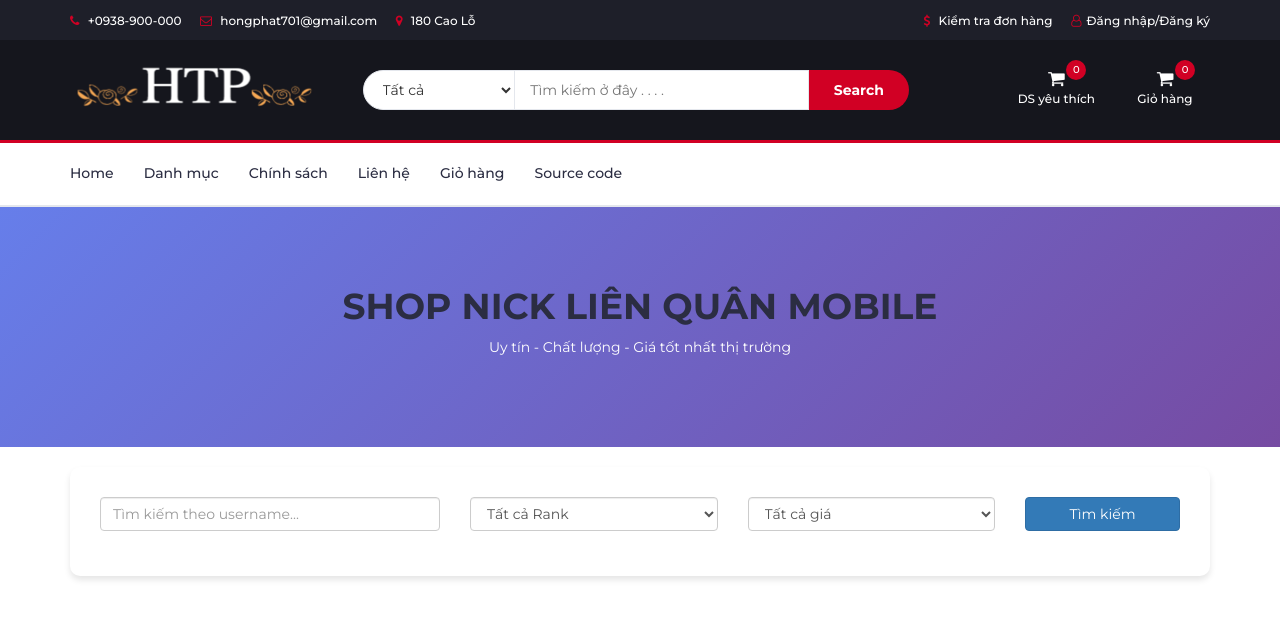
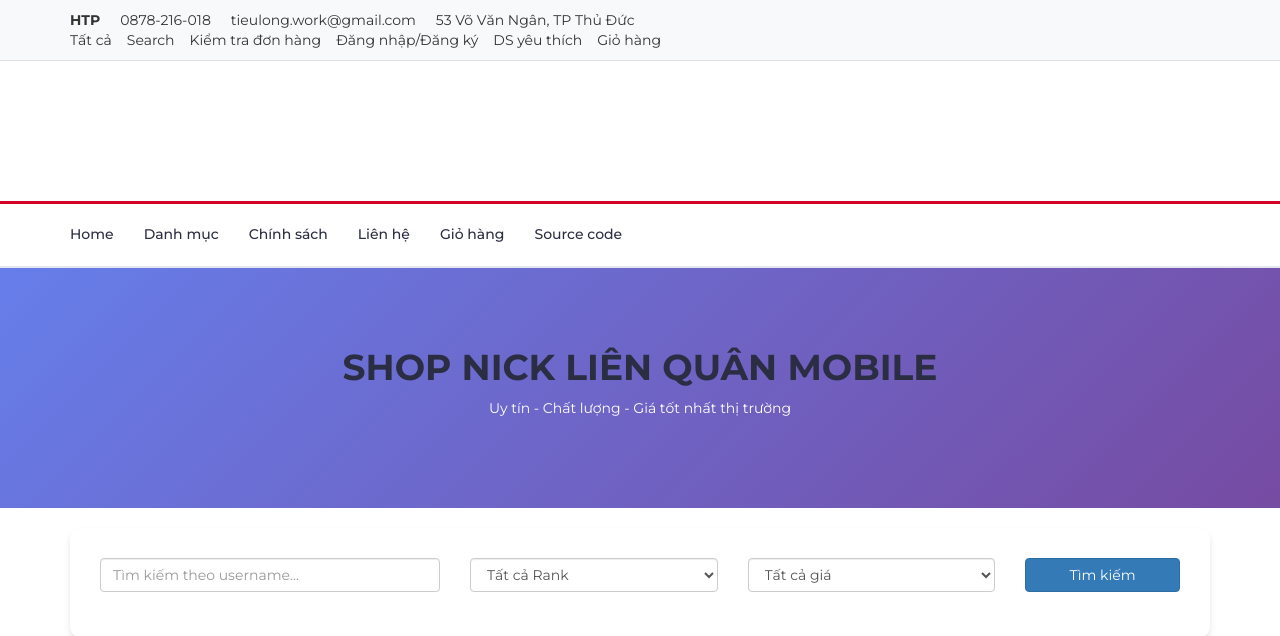
Before and after one commit to Luutieulong2005/website_1, a PHP site: page / in a window 1280 px wide. Shown: the top 636 px of the page. Run offline with PHP 8.4, Linux system fonts and the light colour scheme; data comes from the database, SQL or seed files in the repository; data that the repository does not hold is empty.

Commit message:
Update index.php

```diff
--- a/index.php
+++ b/index.php
@@ -182,6 +182,40 @@
 				margin: 20px 0;
 				box-shadow: 0 4px 6px rgba(0,0,0,0.1);
 			}
+
+			/* Header styles */
+			.header-top {
+				background: #f8f9fa;
+				padding: 10px 0;
+				border-bottom: 1px solid #dee2e6;
+			}
+
+			.contact-info {
+				display: flex;
+				justify-content: space-between;
+				align-items: center;
+				flex-wrap: wrap;
+			}
+
+			.contact-details {
+				display: flex;
+				gap: 20px;
+				font-size: 14px;
+			}
+
+			.user-actions {
+				display: flex;
+				gap: 15px;
+			}
+
+			.user-action-item {
+				cursor: pointer;
+				font-size: 14px;
+			}
+
+			.user-action-item:hover {
+				color: #d32f2f;
+			}
 		</style>
 
 		<!-- HTML5 shim and Respond.js for IE8 support of HTML5 elements and media queries -->
@@ -193,9 +227,28 @@
 
     </head>
 	<body onload="SetDefault();">
-		<!-- HEADER -->
-		<?php include_once 'subpage/header.php'; ?>
-		<!-- /HEADER -->
+		<!-- HEADER TOP -->
+		<div class="header-top">
+			<div class="container">
+				<div class="contact-info">
+					<div class="contact-details">
+						<div><strong>HTP</strong></div>
+						<div>0878-216-018</div>
+						<div>tieulong.work@gmail.com</div>
+						<div>53 Võ Văn Ngân, TP Thủ Đức</div>
+					</div>
+					<div class="user-actions">
+						<div class="user-action-item">Tất cả</div>
+						<div class="user-action-item">Search</div>
+						<div class="user-action-item">Kiểm tra đơn hàng</div>
+						<div class="user-action-item">Đăng nhập/Đăng ký</div>
+						<div class="user-action-item">DS yêu thích</div>
+						<div class="user-action-item">Giỏ hàng</div>
+					</div>
+				</div>
+			</div>
+		</div>
+		<!-- /HEADER TOP -->
 
 		<!-- NAVIGATION -->
 		<?php include_once 'subpage/navigation.html'; ?>
```
